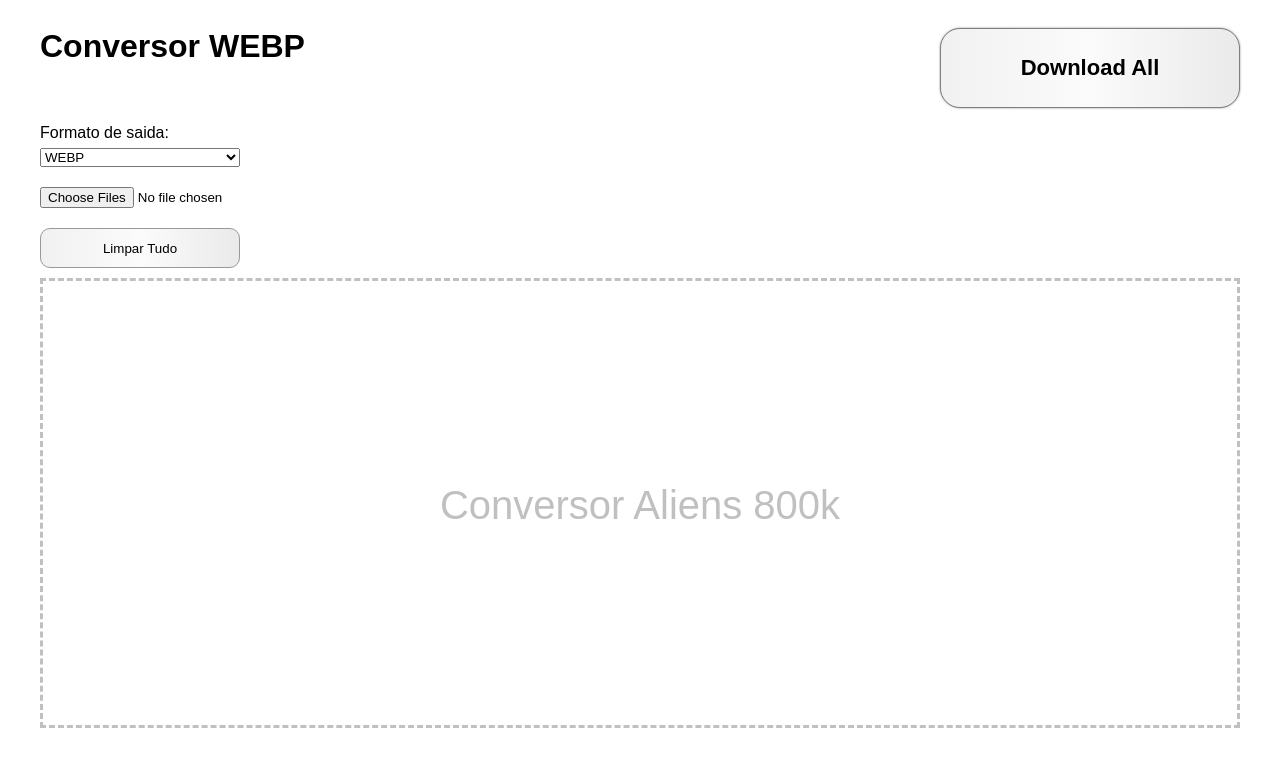
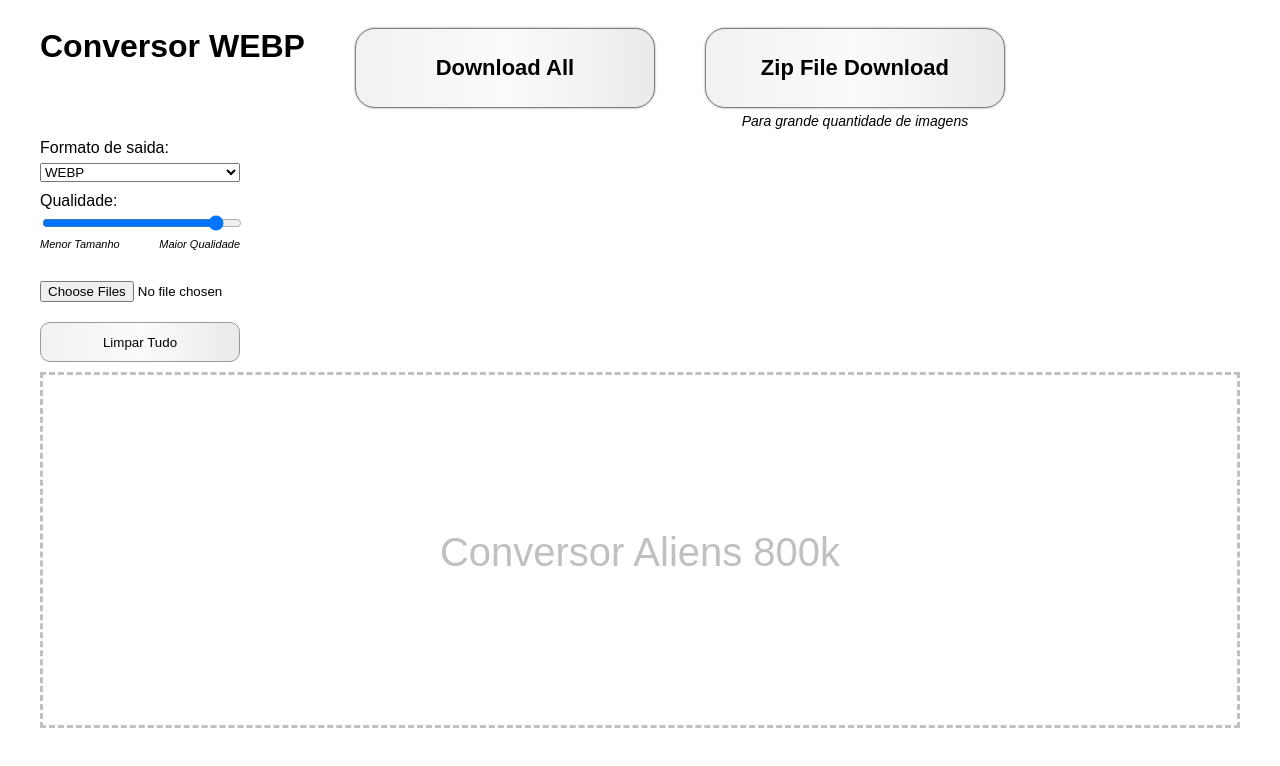
Before and after one commit to alisondiegodev/Image-Converter-With-Javascript-For-Web-Performance, a plain HTML site: page index.html in a window 1280 px wide. Drawn offline with nearby package versions, Linux system fonts and the light colour scheme.

Commit message:
Add files via upload

```diff
--- a/index.html
+++ b/index.html
@@ -1,5 +1,6 @@
 <!DOCTYPE html>
 <html lang="en">
+
 <head>
   <meta charset="UTF-8">
   <meta http-equiv="X-UA-Compatible" content="IE=edge">
@@ -14,22 +15,27 @@
     padding: 20px;
     font-family: sans-serif;
   }
+
   h1 {
     margin-top: 0;
   }
+
   input[type=file] {
     margin: 20px 0;
   }
+
   img {
     max-height: 100%;
     max-width: 100%;
   }
+
   .dropTarget {
     position: relative;
     border: 3px dashed silver;
     flex-basis: auto;
     flex-grow: 20;
   }
+
   .dropTarget::before {
     content: 'Conversor Aliens 800k';
     color: silver;
@@ -45,7 +51,8 @@ img {
     pointer-events: none;
     user-select: none;
   }
-#previews > div {
+
+  #previews>div {
     box-sizing: border-box;
     height: 150px;
     width: 150px;
@@ -57,9 +64,11 @@ img {
     align-items: center;
     vertical-align: top;
   }
-#previews > div > progress {
+
+  #previews>div>progress {
     width: 80%;
   }
+
   .layout {
     display: flex;
     flex-direction: column;
@@ -70,21 +79,24 @@ img {
     max-width: 1200px;
     margin: 0 auto;
   }
+
   .flex-rule {
     display: flex;
-  justify-content: space-between;
+    gap: 50px;
   }
+
   .download {
     width: 300px;
     height: 80px;
     border-radius: 20px;
     border: .5px solid gray;
-    background: linear-gradient(90deg,#f1f1f1 ,#fbfbfb,#ebeaea);
+    background: linear-gradient(90deg, #f1f1f1, #fbfbfb, #ebeaea);
     filter: drop-shadow(0px 0px 1px #999);
     font-size: 22px;
     font-weight: 600;
     cursor: pointer;
   }
+
   .download:hover,
   .limpar:hover {
     /* background: linear-gradient(90deg,#e9e9e9 ,#eeeded,#e2e1e1); */
@@ -92,17 +104,20 @@ img {
 
 
   }
+
   #output {
     width: 200px;
     margin-top: -10px;
   }
+
   .selectedOutput {
     text-transform: uppercase;
   }
-.limpar{
+
+  .limpar {
     width: 200px;
     height: 40px;
-  background: linear-gradient(90deg,#f1f1f1 ,#fbfbfb,#ebeaea);
+    background: linear-gradient(90deg, #f1f1f1, #fbfbfb, #ebeaea);
 
     border-radius: 10px;
     border: 0.5px solid #999;
@@ -110,35 +125,132 @@ img {
     cursor: pointer;
   }
 
+  #quality {
+    max-width: 200px;
+    margin-top: 5px;
+  }
+
+  .flex-content {
+    display: flex;
+    justify-content: center;
+    flex-direction: column;
+    margin-top: -20px;
+  }
+
+  .quality-div {
+    display: flex;
+    align-items: center;
+    justify-content: space-between;
+    width: 200px;
+  }
 </style>
+
 <body>
   <div class="layout">
     <div class="flex-rule">
       <h1>Conversor <span class="selectedOutput">Webp</span></h1>
       <button class="download">Download All</button>
+      <div style="display: flex; flex-direction: column;justify-content: center; align-items: center;">
+        <button onclick="armazenarImagens()" class="downloadZip download">Zip File Download</button>
+        <p style="margin-top: 5px; font-size: 14px;"><i>Para grande quantidade de imagens</i></p>
       </div>
+    </div>
+    <div class="flex-content">
       <p>Formato de saida:</p>
       <select id="output">
         <option value="webp">WEBP</option>
         <option value="png">PNG</option>
         <option value="jpeg">JPEG</option>
       </select>
+
+      <label style="margin-top: 10px;" for="quality">Qualidade:</label>
+      <input type="range" id="quality" min="0" max="1" step="0.1" value="0.9">
+      <div class="quality-div">
+        <p style="margin-top: 5px; font-size: 11px;"><i>Menor Tamanho</i></p>
+        <p style="margin-top: 5px; font-size: 11px;"><i>Maior Qualidade</i></p>
+
+      </div>
+
       <div>
         <input type="file" multiple accept="image/*">
       </div>
       <button class="limpar">Limpar Tudo</button>
+    </div>
     <div id="previews"></div>
     <div class="dropTarget"></div>
   </div>
+  <script src="https://cdnjs.cloudflare.com/ajax/libs/jszip/3.6.0/jszip.min.js"></script>
 
   <script>
 
-      //function to download every image loaded
+    // FUNÇÃO QUALIDADE
+    let qualityInput = document.querySelector("#quality");
+
+
+    // FUNÇÃO ZIP
+    function armazenarImagens() {
+      var zip = new JSZip();
+
+      // Obtém todos os elementos <a> na página
+      var links = document.querySelectorAll('a');
+
+      // Função auxiliar para adicionar uma imagem ao arquivo ZIP
+      function adicionarImagemAoZip(link) {
+        return new Promise(function (resolve, reject) {
+          var href = link.href;
+          var filename = link.download;
+
+          // Faz a busca da imagem como Blob
+          fetch(href)
+            .then(response => response.blob())
+            .then(blob => {
+              // Adiciona o Blob ao arquivo ZIP
+              zip.file(filename, blob);
+              resolve();
+            })
+            .catch(reject);
+        });
+      }
+
+      // Array de promessas de busca das imagens
+      var promises = [];
+
+      // Percorre os links e adiciona as promessas de busca ao array
+      for (var i = 0; i < links.length; i++) {
+        var link = links[i];
+
+        // Adiciona a promessa ao array
+        promises.push(adicionarImagemAoZip(link));
+      }
+
+      // Aguarda todas as promessas serem resolvidas
+      Promise.all(promises)
+        .then(function () {
+          // Gera o arquivo ZIP
+          zip.generateAsync({ type: "blob" })
+            .then(function (blob) {
+              // Cria um link de download para o arquivo ZIP e dispara o clique programaticamente
+              var link = document.createElement("a");
+              link.href = URL.createObjectURL(blob);
+              link.download = "imagens.zip";
+              link.style.display = "none";
+              document.body.appendChild(link);
+              link.click();
+              document.body.removeChild(link);
+            });
+        })
+        .catch(function (error) {
+          console.error("Erro ao armazenar as imagens:", error);
+        });
+    }
+
+
+    //BOTAO DOWNLOAD ALL
     botaoDownload = document.querySelector(".download");
 
     botaoDownload.addEventListener("click", () => {
       let converted = document.querySelectorAll("a");
-        converted.forEach((item) => { item.click()})
+      converted.forEach((item) => { item.click() })
     })
     let formatOutput = "webp";
     let option = document.querySelector("#output");
@@ -154,7 +266,7 @@ img {
 
     clear.addEventListener("click", () => {
       let converted = document.querySelectorAll("a");
-        converted.forEach((item) => { item.parentElement.remove()})
+      converted.forEach((item) => { item.parentElement.remove() })
     })
 
 
@@ -169,7 +281,6 @@ function addImageBox(container) {
       container.appendChild(imageBox);
       return imageBox;
     }
-
     function processFile(file) {
       if (!file) {
         return;
@@ -190,16 +301,22 @@ function processFile(file) {
         .then(function (rawImage) {
           // Convert image to webp ObjectURL via canvas blob
           return new Promise(function (resolve, reject) {
+            // Obter o valor de qualidade selecionado pelo usuário
+            let quality = parseFloat(qualityInput.value);
+
+            // Redimensionar o canvas com base na qualidade
             let canvas = document.createElement('canvas');
             let ctx = canvas.getContext("2d");
-
             canvas.width = rawImage.width;
             canvas.height = rawImage.height;
+
+            // Desenhar a imagem no canvas
             ctx.drawImage(rawImage, 0, 0);
 
+            // Converter a imagem para blob com a qualidade desejada
             canvas.toBlob(function (blob) {
               resolve(URL.createObjectURL(blob));
-      }, `image/${formatOutput}`);
+            }, `image/${formatOutput}`, quality);
           });
         })
         .then(function (imageURL) {
@@ -208,7 +325,7 @@ function processFile(file) {
             let scaledImg = new Image();
 
             scaledImg.addEventListener("load", function () {
-        resolve({imageURL, scaledImg});
+              resolve({ imageURL, scaledImg });
             });
 
             scaledImg.setAttribute("src", imageURL);
@@ -217,7 +334,6 @@ function processFile(file) {
         .then(function (data) {
           // Inject into the DOM
           let imageLink = document.createElement("a");
-
 
           imageLink.setAttribute("href", data.imageURL);
           var fileName = file.name;
@@ -230,6 +346,9 @@ function processFile(file) {
           imageBox.appendChild(imageLink);
         });
     }
+
+
+
 
     function processFiles(files) {
       for (let file of files) {
@@ -269,4 +388,5 @@ function setDragDrop(area, callback) {
     setDragDrop(document.documentElement, processFiles);
   </script>
 </body>
+
 </html>
```
Lines whose indentation alone changed are shown as unchanged.
